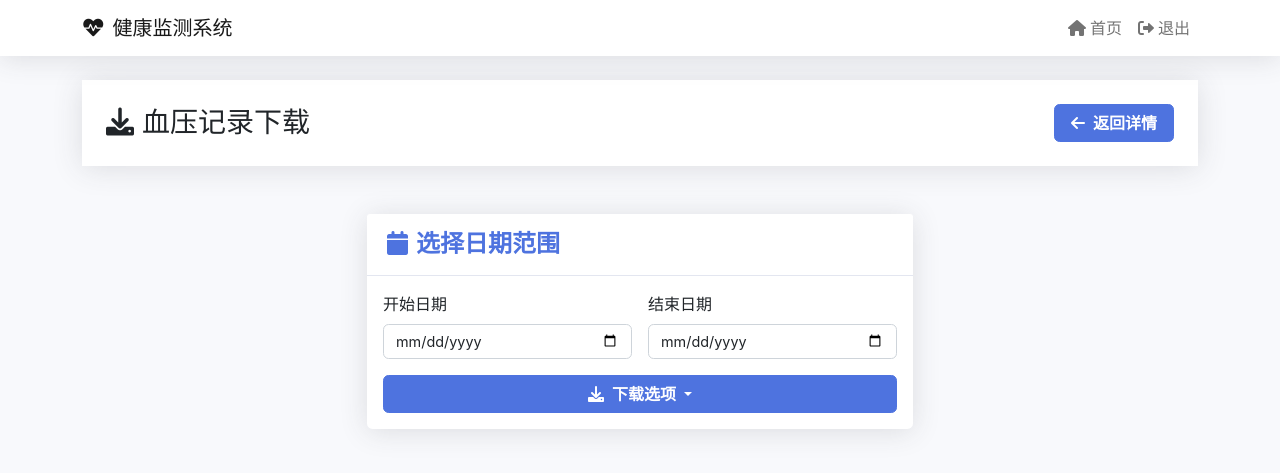
After one commit to flyingpig2019/oldlu2, a Flask app: page /blood_pressure_print in a window 1280 px wide. The commit adds this page. Shown: the top 473 px of the page. Run offline with Flask 2, Linux system fonts and the light colour scheme; the visitor is signed in with stand-in values (Sample User, id 1); parts of the project's set-up code (start-up, migrations or seed data) failed here and were passed over.

Commit message:
Add files via upload

```diff
--- a/app.py
+++ b/app.py
@@ -1,4 +1,4 @@
-from flask import Flask, render_template, request, redirect, url_for, session
+from flask import Flask, render_template, request, redirect, url_for, session, send_file
 from datetime import datetime, timedelta
 import sqlite3
 import os
@@ -7,6 +7,13 @@ import logging
 from dotenv import load_dotenv
 from functools import wraps
 from calendar import monthcalendar
+from github_utils import push_db_updates
+import pandas as pd
+import matplotlib
+# 设置后端为 Agg，避免线程问题
+matplotlib.use('Agg')
+import matplotlib.pyplot as plt
+import io
 
 app = Flask(__name__)
 
@@ -91,7 +98,7 @@ def add_medicine_record():
                [date, day_of_week, medicine_taken, notes])
     db.commit()
     db.close()
-    push_to_github()
+    push_db_updates()
     return redirect(url_for('landing'))
 
 @app.route('/add_checkin_record', methods=['POST'])
@@ -132,7 +139,7 @@ def add_checkin_record():
 
     db.commit()
     db.close()
-    push_to_github()
+    push_db_updates()
     return redirect(url_for('landing'))
 
 @app.route('/add_blood_pressure', methods=['POST'])
@@ -208,7 +215,7 @@ def add_blood_pressure():
 
     db.commit()
     db.close()
-    push_to_github()
+    push_db_updates()
     return redirect(url_for('landing'))
 
 @app.route('/medicine_detail')
@@ -326,7 +333,7 @@ def edit_medicine(id):
                [medicine_taken, notes, id])
     db.commit()
     db.close()
-    push_to_github()
+    push_db_updates()
     return redirect(url_for('medicine_detail'))
 
 @app.route('/delete_medicine/<int:id>')
@@ -336,7 +343,7 @@ def delete_medicine(id):
     db.execute('DELETE FROM medicine_records WHERE id = ?', [id])
     db.commit()
     db.close()
-    push_to_github()
+    push_db_updates()
     return redirect(url_for('medicine_detail'))
 
 @app.route('/checkin_detail')
@@ -459,7 +466,7 @@ def edit_checkin(id):
                [checkin, checkout, notes, income, id])
     db.commit()
     db.close()
-    push_to_github()
+    push_db_updates()
     return redirect(url_for('checkin_detail'))
 
 @app.route('/delete_checkin/<int:id>')
@@ -469,7 +476,7 @@ def delete_checkin(id):
     db.execute('DELETE FROM checkin_records WHERE id = ?', [id])
     db.commit()
     db.close()
-    push_to_github()
+    push_db_updates()
     return redirect(url_for('checkin_detail'))
 
 @app.route('/blood_pressure_detail')
@@ -653,7 +660,7 @@ def edit_blood_pressure(id):
                 notes, today_average, risk, id])
     db.commit()
     db.close()
-    push_to_github()
+    push_db_updates()
     return redirect(url_for('blood_pressure_detail'))
 
 @app.route('/delete_blood_pressure/<int:id>')
@@ -663,8 +670,135 @@ def delete_blood_pressure(id):
     db.execute('DELETE FROM bloodpressure_records WHERE id = ?', [id])
     db.commit()
     db.close()
-    push_to_github()
+    push_db_updates()
     return redirect(url_for('blood_pressure_detail'))
+
+@app.route('/blood_pressure_print')
+@login_required
+def blood_pressure_print():
+    return render_template('bloodpressureprint.html')
+
+@app.route('/download_blood_pressure_table')
+@login_required
+def download_blood_pressure_table():
+    start_date = request.args.get('start_date')
+    end_date = request.args.get('end_date')
+
+    db = get_db()
+    records = db.execute('''
+        SELECT date, day_of_week,
+               morning_high, morning_low,
+               afternoon_high, afternoon_low,
+               today_average, risk, notes
+        FROM bloodpressure_records
+        WHERE date BETWEEN ? AND ?
+        ORDER BY date
+    ''', [start_date, end_date]).fetchall()
+    db.close()
+
+    # 创建DataFrame
+    df = pd.DataFrame(records, columns=[
+        '日期',
+        '星期',
+        '早间高压',
+        '早间低压',
+        '晚间高压',
+        '晚间低压',
+        '今日平均',
+        '风险等级',
+        '备注'
+    ])
+
+    # 创建Excel文件
+    output = io.BytesIO()
+    with pd.ExcelWriter(output, engine='openpyxl') as writer:
+        # 设置列宽
+        df.to_excel(writer, sheet_name='血压记录', index=False)
+        worksheet = writer.sheets['血压记录']
+        worksheet.column_dimensions['A'].width = 12  # 日期
+        worksheet.column_dimensions['B'].width = 8   # 星期
+        worksheet.column_dimensions['C'].width = 10  # 早间高压
+        worksheet.column_dimensions['D'].width = 10  # 早间低压
+        worksheet.column_dimensions['E'].width = 10  # 晚间高压
+        worksheet.column_dimensions['F'].width = 10  # 晚间低压
+        worksheet.column_dimensions['G'].width = 15  # 今日平均
+        worksheet.column_dimensions['H'].width = 10  # 风险等级
+        worksheet.column_dimensions['I'].width = 30  # 备注
+
+    output.seek(0)
+
+    return send_file(
+        output,
+        mimetype='application/vnd.openxmlformats-officedocument.spreadsheetml.sheet',
+        as_attachment=True,
+        download_name=f'血压记录_{start_date}至{end_date}.xlsx'
+    )
+
+@app.route('/download_blood_pressure_chart')
+@login_required
+def download_blood_pressure_chart():
+    start_date = request.args.get('start_date')
+    end_date = request.args.get('end_date')
+
+    db = get_db()
+    records = db.execute('''
+        SELECT date, morning_high, morning_low, afternoon_high, afternoon_low
+        FROM bloodpressure_records
+        WHERE date BETWEEN ? AND ?
+        ORDER BY date
+    ''', [start_date, end_date]).fetchall()
+    db.close()
+
+    # 准备数据
+    dates = [r['date'] for r in records]
+    morning_high = [r['morning_high'] if r['morning_high'] else 0 for r in records]
+    morning_low = [r['morning_low'] if r['morning_low'] else 0 for r in records]
+    afternoon_high = [r['afternoon_high'] if r['afternoon_high'] else 0 for r in records]
+    afternoon_low = [r['afternoon_low'] if r['afternoon_low'] else 0 for r in records]
+
+    # 清除之前的图表
+    plt.clf()
+
+    # 创建图表
+    plt.figure(figsize=(15, 8))
+
+    # 设置柱状图的位置
+    x = range(len(dates))
+    width = 0.2  # 柱子的宽度
+
+    # 绘制四组柱状图
+    plt.bar([i - width*1.5 for i in x], morning_high, width, label='Morning High', color='lightcoral')
+    plt.bar([i - width/2 for i in x], morning_low, width, label='Morning Low', color='lightblue')
+    plt.bar([i + width/2 for i in x], afternoon_high, width, label='Evening High', color='red')
+    plt.bar([i + width*1.5 for i in x], afternoon_low, width, label='Evening Low', color='blue')
+
+    plt.axhline(y=140, color='r', linestyle=':', label='High Pressure Warning')
+    plt.axhline(y=90, color='b', linestyle=':', label='Low Pressure Warning')
+
+    # 设置x轴刻度和标签
+    plt.xticks(x, dates, rotation=45)
+
+    plt.title('Blood Pressure Trend')
+    plt.xlabel('Date')
+    plt.ylabel('Blood Pressure (mmHg)')
+    plt.legend()
+    plt.grid(True)
+
+    # 调整布局，确保标签不被切掉
+    plt.tight_layout()
+
+    # 保存到内存
+    img_buf = io.BytesIO()
+    plt.savefig(img_buf, format='png', dpi=300)
+    img_buf.seek(0)
+    plt.close('all')  # 关闭所有图表，释放内存
+
+    return send_file(
+        img_buf,
+        mimetype='image/png',
+        as_attachment=True,
+        download_name=f'血压趋势图_{start_date}至{end_date}.png'
+    )
 
 # 这里将继续添加其他路由...
 
@@ -730,33 +864,38 @@ def push_to_github():
             # 设置远程仓库
             subprocess.run(['git', 'remote', 'add', 'origin', remote_url])
 
-            # 创建 .gitignore
-            if not os.path.exists('.gitignore'):
-                with open('.gitignore', 'w') as f:
-                    f.write('.env\n')
-                    f.write('__pycache__/\n')
-                    f.write('*.pyc\n')
-                    f.write('github_sync.log\n')
+            # 拉取远程仓库的内容
+            subprocess.run(['git', 'fetch', 'origin'])
+            subprocess.run(['git', 'checkout', '-b', 'main', 'origin/main'])
 
         # 设置Git配置
         subprocess.run(['git', 'config', '--global', 'user.name', github_username])
         subprocess.run(['git', 'config', '--global', 'user.email', f'{github_username}@users.noreply.github.com'])
 
-        # 添加并提交更改
+        # 只添加monitor.db文件
         subprocess.run(['git', 'add', 'monitor.db'])
+
+        # 检查是否有更改需要提交
+        status = subprocess.run(['git', 'status', '--porcelain', 'monitor.db'],
+                              capture_output=True, text=True).stdout.strip()
+
+        if not status:
+            print("数据库没有变化，无需更新")
+            return
+
+        # 提交更改
         commit_message = f"Update database at {datetime.now().strftime('%Y-%m-%d %H:%M:%S')}"
         result = subprocess.run(['git', 'commit', '-m', commit_message], capture_output=True, text=True)
 
         if result.returncode != 0:
-            if "nothing to commit" in result.stderr:
-                print("数据库没有变化，无需更新")
-                return
             print(f"错误: Git commit 失败 - {result.stderr}")
             return
 
+        # 先拉取最新的更改
+        subprocess.run(['git', 'pull', '--rebase', 'origin', 'main'])
+
         # 推送到远程仓库
-        result = subprocess.run(['git', 'push', '--force', remote_url, 'HEAD:main'],
-                              capture_output=True, text=True)
+        result = subprocess.run(['git', 'push', 'origin', 'main'], capture_output=True, text=True)
 
         if result.returncode != 0:
             print(f"错误: Git push 失败 - {result.stderr}")
--- a/requirements.txt
+++ b/requirements.txt
@@ -5,3 +5,8 @@ Jinja2==3.0.1
 itsdangerous==2.0.1
 click==8.0.1
 MarkupSafe==2.0.1
+PyGithub==1.55
+pytz==2021.1
+pandas==1.3.0
+matplotlib==3.4.2
+openpyxl==3.0.7
--- /dev/null
+++ b/templates/bloodpressureprint.html
@@ -0,0 +1,92 @@
+{% extends "base.html" %}
+
+{% block title %}血压记录下载 - 健康监测系统{% endblock %}
+
+{% block content %}
+<div class="row mb-4">
+    <div class="col-12">
+        <div class="page-header">
+            <div class="container">
+                <div class="d-flex justify-content-between align-items-center">
+                    <h1 class="h3 mb-0 text-gray-800">
+                        <i class="fas fa-download me-2"></i>血压记录下载
+                    </h1>
+                    <a href="{{ url_for('blood_pressure_detail') }}" class="btn btn-primary">
+                        <i class="fas fa-arrow-left me-2"></i>返回详情
+                    </a>
+                </div>
+            </div>
+        </div>
+    </div>
+</div>
+
+<div class="row">
+    <div class="col-lg-6 mx-auto">
+        <div class="card">
+            <div class="card-header">
+                <h4 class="mb-0"><i class="fas fa-calendar me-2"></i>选择日期范围</h4>
+            </div>
+            <div class="card-body">
+                <form id="downloadForm" class="row g-3">
+                    <div class="col-md-6">
+                        <label class="form-label">开始日期</label>
+                        <input type="date" class="form-control" id="start_date" name="start_date" required>
+                    </div>
+                    <div class="col-md-6">
+                        <label class="form-label">结束日期</label>
+                        <input type="date" class="form-control" id="end_date" name="end_date" required>
+                    </div>
+                    <div class="col-12">
+                        <div class="dropdown">
+                            <button class="btn btn-primary dropdown-toggle w-100" type="button"
+                                    id="downloadDropdown" data-bs-toggle="dropdown">
+                                <i class="fas fa-download me-2"></i>下载选项
+                            </button>
+                            <ul class="dropdown-menu w-100">
+                                <li>
+                                    <a class="dropdown-item" href="#" onclick="downloadTable()">
+                                        <i class="fas fa-table me-2"></i>下载表格
+                                    </a>
+                                </li>
+                                <li>
+                                    <a class="dropdown-item" href="#" onclick="downloadChart()">
+                                        <i class="fas fa-chart-bar me-2"></i>下载图表
+                                    </a>
+                                </li>
+                            </ul>
+                        </div>
+                    </div>
+                </form>
+            </div>
+        </div>
+    </div>
+</div>
+{% endblock %}
+
+{% block extra_js %}
+<script>
+function downloadTable() {
+    const startDate = document.getElementById('start_date').value;
+    const endDate = document.getElementById('end_date').value;
+
+    if (!startDate || !endDate) {
+        alert('请选择日期范围');
+        return;
+    }
+
+    window.location.href = `/download_blood_pressure_table?start_date=${startDate}&end_date=${endDate}`;
+}
+
+function downloadChart() {
+    const startDate = document.getElementById('start_date').value;
+    const endDate = document.getElementById('end_date').value;
+
+    if (!startDate || !endDate) {
+        alert('请选择日期范围');
+        return;
+    }
+
+    window.location.href = `/download_blood_pressure_chart?start_date=${startDate}&end_date=${endDate}`;
+}
+</script>
+{% endblock %}
```
Also changed, not shown: github_utils.py (added, +65 -0 lines), templates/bloodpressuredetail.html (+4 -4 lines).
